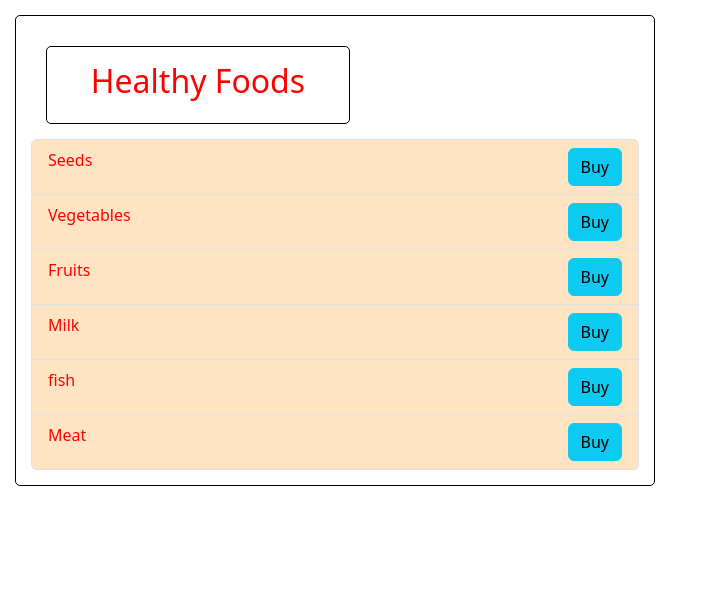
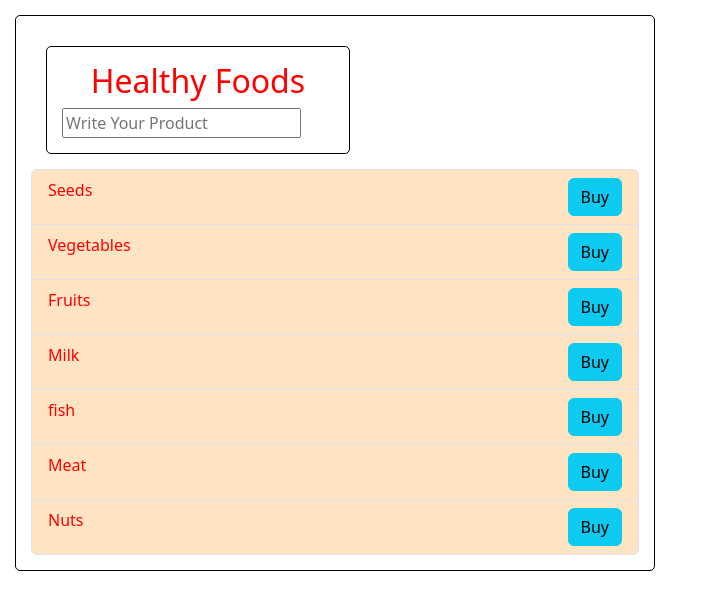
Before and after one commit to nurtajkhanam/KG-React-Practice, a React (Vite) app in the folder 18-Fragments/Learning fragments/: page / in a window 1280 px wide. Shown: the top 610 px of the page, without its empty margins (0-703 px from the left). Built offline with nearby package versions, Linux system fonts and the light colour scheme.

Commit message:
practicing handling events

```diff
--- a/18-Fragments/Learning fragments/src/App.jsx
+++ b/18-Fragments/Learning fragments/src/App.jsx
@@ -3,18 +3,19 @@ import "bootstrap/dist/css/bootstrap.min.css";
 import MapMethod from "./components/MapMethod";
 import ConditionRndr from "./components/ConditionRndr";
 import Container from "./components/Container";
+import FoodInput from "./components/FoodInput";
 
 const App = () => {
-  let food = ["Seeds", "Vegetables", "Fruits", "Milk", "fish", "Meat"];
+  let food = ["Seeds", "Vegetables", "Fruits", "Milk", "fish", "Meat", "Nuts"];
   // let food = [];
   return (
     <Container>
       <Container>
         <h2 className="food-heading">Healthy Foods</h2>
+        <FoodInput />
       </Container>
-
+      <ConditionRndr items={food} />
       <MapMethod items={food} />
-      <ConditionRndr items={food} />
     </Container>
   );
 };
--- a/18-Fragments/Learning fragments/src/components/Dataprops.jsx
+++ b/18-Fragments/Learning fragments/src/components/Dataprops.jsx
@@ -1,12 +1,21 @@
 import styles from "./Dataprops.module.css";
 
-const Dataprops = (props) => {
-  let { food } = props;
+const Dataprops = ({ food }) => {
+  const handleBuyButton = () => {
+    console.log(`${food} being bought`);
+    // console.log(e);
+  };
+
   return (
     <li className={`${styles.tajItem} list-group-item`}>
       <span className={styles.tajSpan}>{food}</span>
 
-      <button className={`${styles.button} btn btn-info`}>Buy</button>
+      <button
+        className={`${styles.button} btn btn-info`}
+        onClick={handleBuyButton}
+      >
+        Buy
+      </button>
     </li>
   );
 };
--- /dev/null
+++ b/18-Fragments/Learning fragments/src/components/FoodInput.jsx
@@ -0,0 +1,20 @@
+import styles from "./FoodInput.module.css";
+
+const FoodInput = () => {
+  const handleOnChange = (event) => {
+    const word = event.target.value;
+    console.log(word);
+  };
+  return (
+    <div>
+      <input
+        className={styles.container}
+        placeholder="Write Your Product"
+        type="text"
+        onChange={handleOnChange}
+      />
+    </div>
+  );
+};
+
+export default FoodInput;
--- /dev/null
+++ b/18-Fragments/Learning fragments/src/components/FoodInput.module.css
@@ -0,0 +1,5 @@
+.foodInput{
+
+  padding: 5px;
+  margin: 10px 0px;
+}
```
Also changed, not shown: 12 other files (tests, documents, lock files or other folders).
